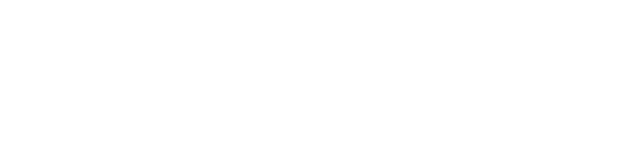
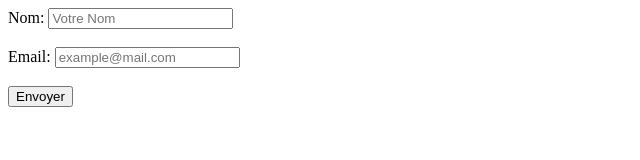
Before and after one commit to AbdessattarLouhichi/exercices-javascript, a plain HTML site: page Exercice3/index.html in a window 1280 px wide. Shown: the whole page, without its empty margins (0-640 px from the left). Drawn offline with Linux system fonts and the light colour scheme.

Commit message:
Ajouter script de validation d'un formulaire

```diff
--- a/Exercice3/index.html
+++ b/Exercice3/index.html
@@ -4,9 +4,23 @@
     <meta charset="UTF-8">
     <meta http-equiv="X-UA-Compatible" content="IE=edge">
     <meta name="viewport" content="width=device-width, initial-scale=1.0">
-    <title>Validation dans formulaire</title>
+    <title>Validation d'un formulaire</title>
 </head>
 <body>
+    <form action="#" method="get">
+        <div>
+          <label for="name">Nom: </label>
+          <input type="text" name="name" id="name" placeholder="Votre Nom">
+        </div> <br>
+        <div>
+          <label for="email">Email: </label>
+          <input type="email" name="email" id="email" placeholder="example@mail.com">
+        </div> <br>
+        <div>
+          <input type="submit" value="Envoyer">
+        </div>
+      </form>
+
     <script src="main.js"></script>
 </body>
 </html>
--- a/Exercice3/main.js
+++ b/Exercice3/main.js
@@ -0,0 +1,6 @@
+var Name = document.getElementById('name')
+Name.setAttribute("required", "required")
+
+var Email = document.getElementById('email')
+Email.setAttribute("required", "required")
+console.log(Name)
```
